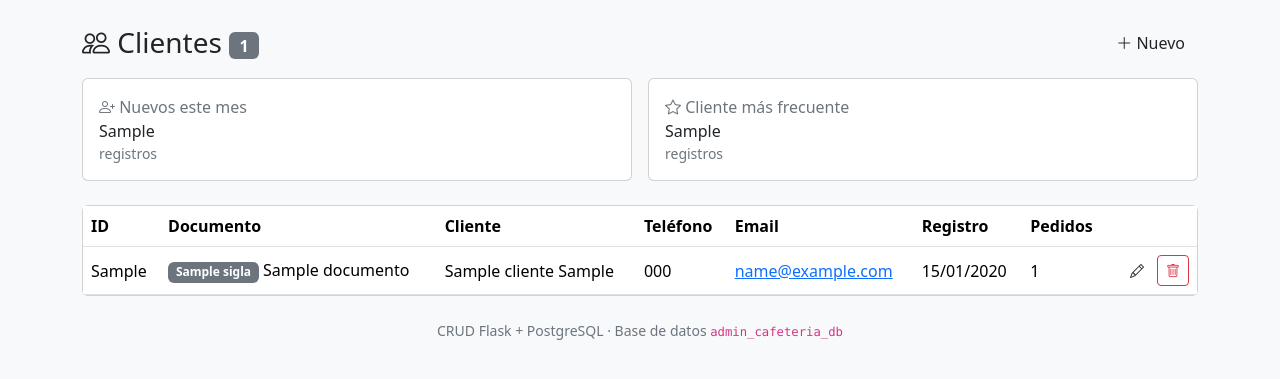
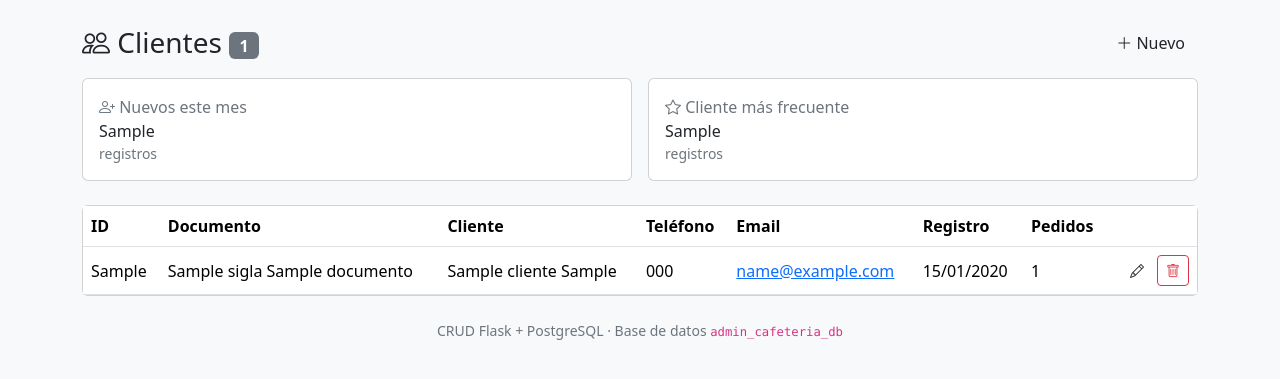
Before and after one commit to Luisa626/admin_cafeteria, a Flask app: page /clientes/ in a window 1280 px wide. Shown: the part 56-435 px from the top of the page. Run offline with Flask 3, Linux system fonts and the light colour scheme; a database or web service that is not in the repository returns one stand-in record (values such as "Sample title"); some libraries are stand-ins or nearby versions.

Commit message:
le quite una etiqueta decoratica a la sigla de tipo de documento

```diff
--- a/templates/clientes/list.html
+++ b/templates/clientes/list.html
@@ -34,7 +34,7 @@
         {% for c in items %}
         <tr>
           <td>{{ c.id_cliente }}</td>
-          <td><span class="badge text-bg-secondary">{{ c.sigla }}</span> {{ c.documento }}</td>
+          <td>{{ c.sigla }} {{ c.documento }}</td>
           <td class="fw-medium">{{ c.nombre_cliente }} {{ c.apellido_cliente }}</td>
           <td>{{ c.telefono or '' }}</td>
           <td>{% if c.email %}<a href="mailto:{{ c.email }}">{{ c.email }}</a>{% endif %}</td>
```
